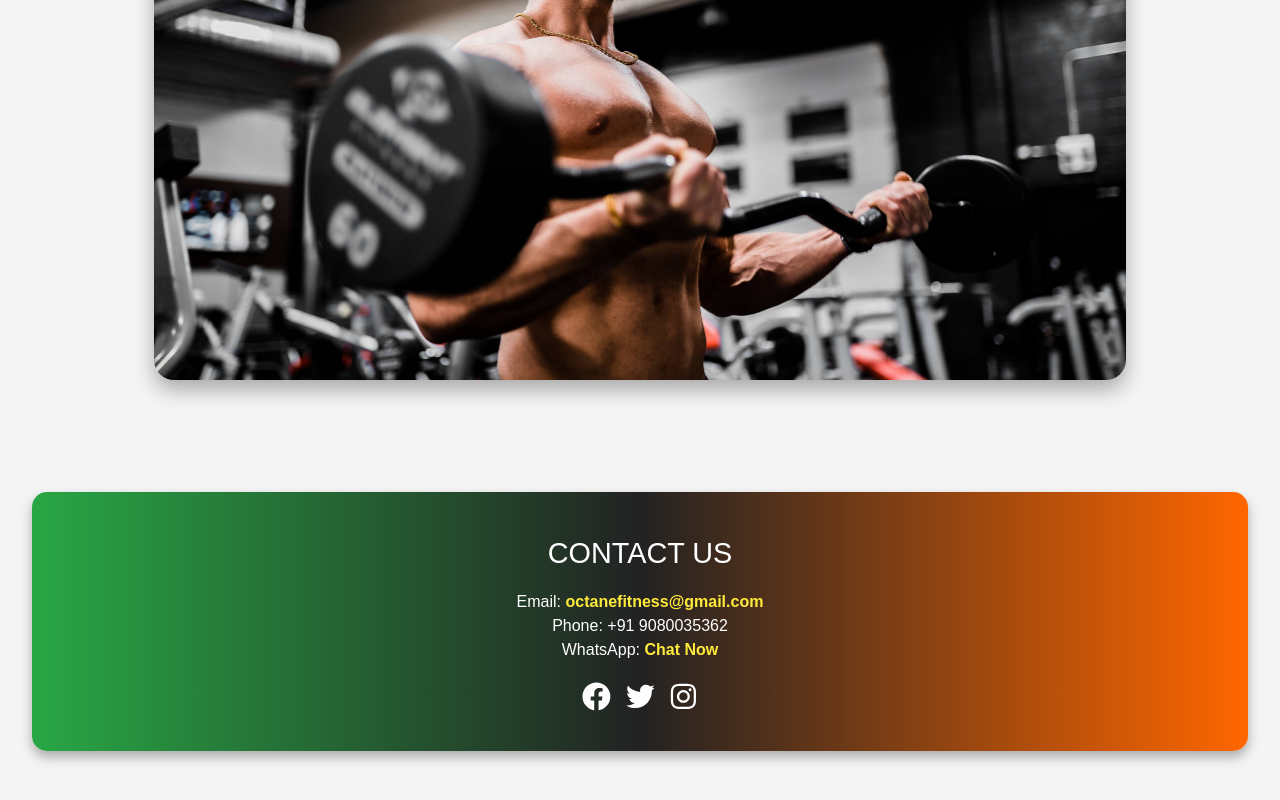
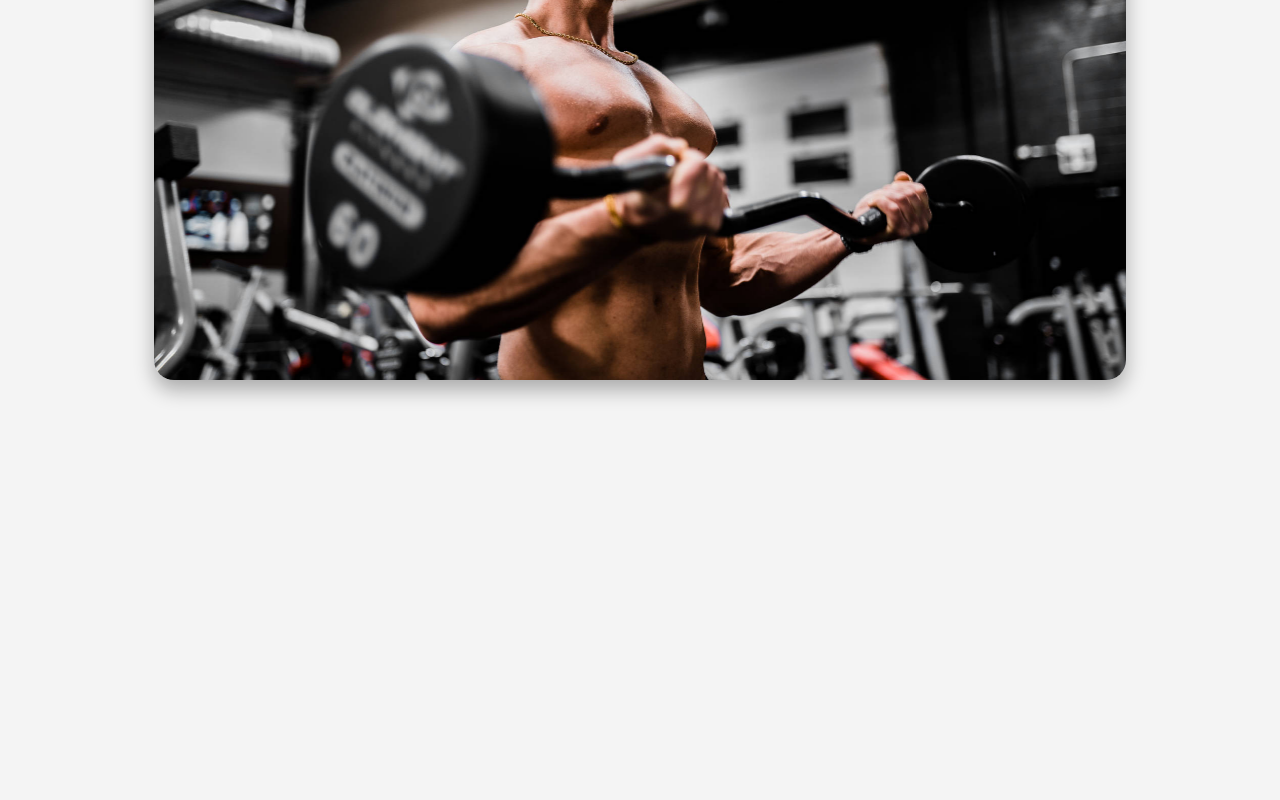
Before and after one commit to JayaNirenjan45/Gym-management-system, a React (Vite) app in the folder client/: page /home in a window 1280 px wide. Shown: the part 324-1124 px from the top of the page. After the commit the page ends 808 px from the top, so only its background shows below. Built offline with nearby package versions, Linux system fonts and the light colour scheme.

Commit message:
Contact modification

```diff
--- a/client/src/Homepage.jsx
+++ b/client/src/Homepage.jsx
@@ -6,7 +6,6 @@ import img3 from './assets/bg3.jpg';
 import img4 from './assets/bg4.jpg';
 import img5 from './assets/bg5.jpg';
 import img6 from './assets/bg6.jpg';
-import { FaEnvelope, FaPhone, FaWhatsapp, FaFacebook, FaTwitter, FaInstagram } from 'react-icons/fa';
 
 const images = [img1, img2, img3, img4, img5, img6];
 
@@ -45,18 +44,7 @@ const Homepage = () => {
 
       {/* Contact Box (Moved outside the carousel) */}
         <br/><br/><br/>
-      <div className="contact-box">
-        <h2>Contact Us</h2>
-        <p>Email: <a href="octanefitness@gmail.com">octanefitness@gmail.com</a></p>
-        <p>Phone: +91 9080035362</p>
-        <p>WhatsApp: <a href="https://wa.me/1234567890" target="_blank" rel="noopener noreferrer">Chat Now</a></p>
-        <div className="social-links">
-          <a href="https://facebook.com" target="_blank" rel="noopener noreferrer"><FaFacebook /></a>
-          <a href="https://twitter.com" target="_blank" rel="noopener noreferrer"><FaTwitter /></a>
-          <a href="https://instagram.com" target="_blank" rel="noopener noreferrer"><FaInstagram /></a>
-        </div>
       </div>
-    </div>
   );
 };
 
```
